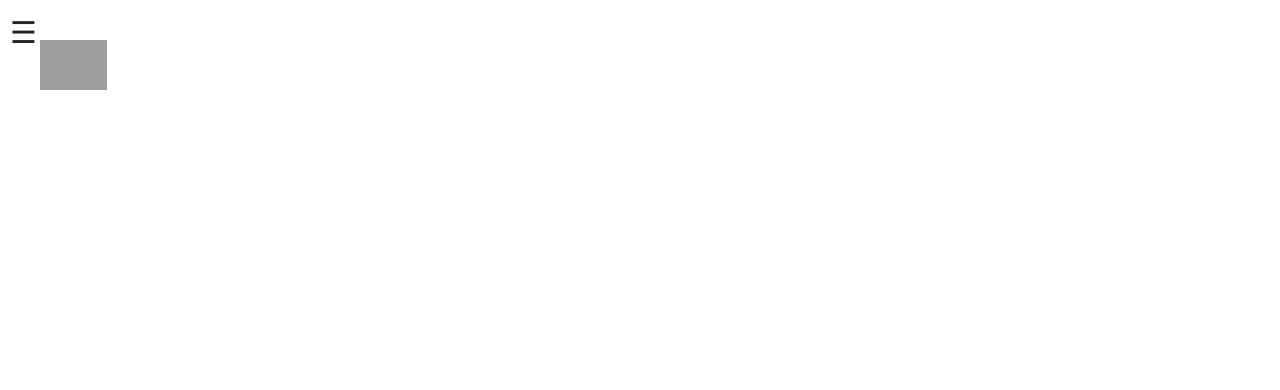
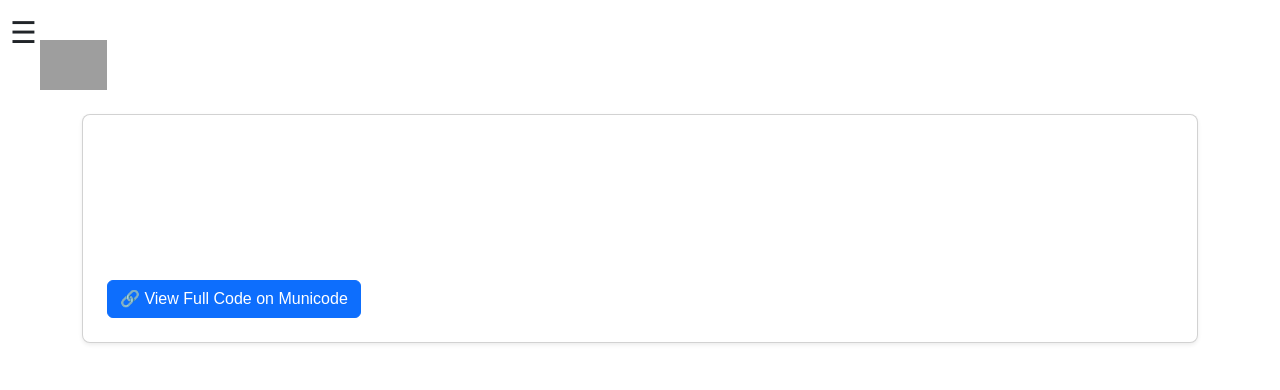
Before and after one commit to priyanayak1/Zaap-Codes-, a Flask app: template ZaapCodes/templates/code_page.html in a window 1280 px wide. Shown: the top 390 px of the page. Run offline with Flask 2, Linux system fonts and the light colour scheme; the template is opened without the code that fills it, so the values that code supplies are empty; some libraries are stand-ins or nearby versions; grey boxes are pictures that could not be loaded.

Commit message:
Working scraper and dynamic code page for Fulton County

```diff
--- a/ZaapCodes/app.py
+++ b/ZaapCodes/app.py
@@ -10,6 +10,12 @@ from ChatItem import ChatItem
 from county_codes import county_code_info;
 # from bs4 import BeautifulSoup
 
+# selenium imports
+from selenium import webdriver
+from selenium.webdriver.chrome.options import Options
+from selenium.webdriver.common.by import By
+import time
+import csv
 
 
 load_dotenv() # loads the environment variables
@@ -18,26 +24,68 @@ app = Flask(__name__) # creates the Flask app
 
 # CODE PAGE DEMO
 # TODO : move to appropriate file
-codes = [
-    Code(
-        title="Code 1 Title",
-        short_description="Code 1 short description",
-        full_description="Code 1 full description",
-        source_link="link to code 1"
-    ),
-    Code(
-        title="Code 2 Title",
-        short_description="Code 2 short description",
-        full_description="Code 2 full description",
-        source_link="link to code 2"
-    ),
-    Code(
-        title="Code 3 Title",
-        short_description="Code 3 short description",
-        full_description="Code 3 full description",
-        source_link="link to code 3"
-    )
-]
+
+# codes = [
+#     Code(
+#         title="Code 1 Title",
+#         short_description="Code 1 short description",
+#         full_description="Code 1 full description",
+#         source_link="link to code 1"
+#     ),
+#     Code(
+#         title="Code 2 Title",
+#         short_description="Code 2 short description",
+#         full_description="Code 2 full description",
+#         source_link="link to code 2"
+#     ),
+#     Code(
+#         title="Code 3 Title",
+#         short_description="Code 3 short description",
+#         full_description="Code 3 full description",
+#         source_link="link to code 3"
+#     )
+# ]
+
+def scrape_chapter_14_details():
+    url = "https://library.municode.com/ga/fulton_county/codes/code_of_ordinances?nodeId=PTIICOORCORE_CH14BUBURE"
+
+    options = Options()
+    options.add_argument('--headless')
+    options.add_argument('--disable-gpu')
+    driver = webdriver.Chrome(options=options)
+
+    try:
+        driver.get(url)
+        time.sleep(3)
+
+        # Grab the title of the chapter
+        title_elem = driver.find_element(By.CLASS_NAME, "reader-node__header__title")
+        title = title_elem.text.strip()
+
+        # Grab the full description (content of chapter)
+        content_elem = driver.find_element(By.CLASS_NAME, "reader-node__content")
+        full_description = content_elem.text.strip()
+
+        # Create a short description (first paragraph or first 200 chars)
+        short_description = full_description.split('\n')[0][:200]
+
+        return Code(
+            title=title,
+            short_description=short_description,
+            full_description=full_description,
+            source_link=url
+        )
+
+    except Exception as e:
+        print(f"Scraping failed: {e}")
+        return None
+    finally:
+        driver.quit()
+
+codes = []
+fulton_code = scrape_chapter_14_details()
+if fulton_code:
+    codes.append(fulton_code)
 
 def scrape_county_codes(county_name):
     # Construct the URL for the county's page on the Municode website
@@ -231,10 +279,21 @@ def lookup():
     lat, lon = geocode_address(address)
     if lat is None or lon is None:
         return jsonify({'error': 'Failed to geocode address'}), 400
+    ####
+    # commented out the stuff below to hard code it to fulton
+    ###
+    # jurisdiction, geojson = get_county(lat, lon)
+    # print(jurisdiction)
+    # county_url = get_county_url(jurisdiction)
+    ####
+    # commented out the stuff above to hard code it to fulton
+    # below is the hardcode
+    ###
+    jurisdiction = "Fulton County"
+    geojson = '{"type":"Polygon","coordinates":[[[-84.39, 33.75]]]}'
+    county_url = get_county_url(jurisdiction)
 
-    jurisdiction, geojson = get_county(lat, lon)
-    print(jurisdiction)
-    county_url = get_county_url(jurisdiction)
+
     # Always return a JSON response
     print(county_url)
     # hard coded for now but we will build database or table for this info
--- /dev/null
+++ b/ZaapCodes/fulton_chapter_14_articles.csv
@@ -0,0 +1 @@
+Article Title,Link
--- a/ZaapCodes/templates/code_page.html
+++ b/ZaapCodes/templates/code_page.html
@@ -5,8 +5,21 @@
 {% block slogan %}{{ code.short_description }}{% endblock %}
 
 {% block content %}
-<div class="code-content">
-    <p>{{ code.full_description }}</p>
-    <link href="code.source_link" />
+<div class="container py-4">
+    <div class="card shadow-sm rounded-3 p-4 mb-4">
+        <h2 class="mb-3">{{ code.title }}</h2>
+
+        <p class="text-muted mb-4">{{ code.short_description }}</p>
+
+        <div class="code-full-description" style="white-space: pre-wrap; line-height: 1.6;">
+            {{ code.full_description }}
+        </div>
+
+        <div class="mt-4">
+            <a href="{{ code.source_link }}" target="_blank" class="btn btn-primary">
+                🔗 View Full Code on Municode
+            </a>
+        </div>
+    </div>
 </div>
 {% endblock %}
```
